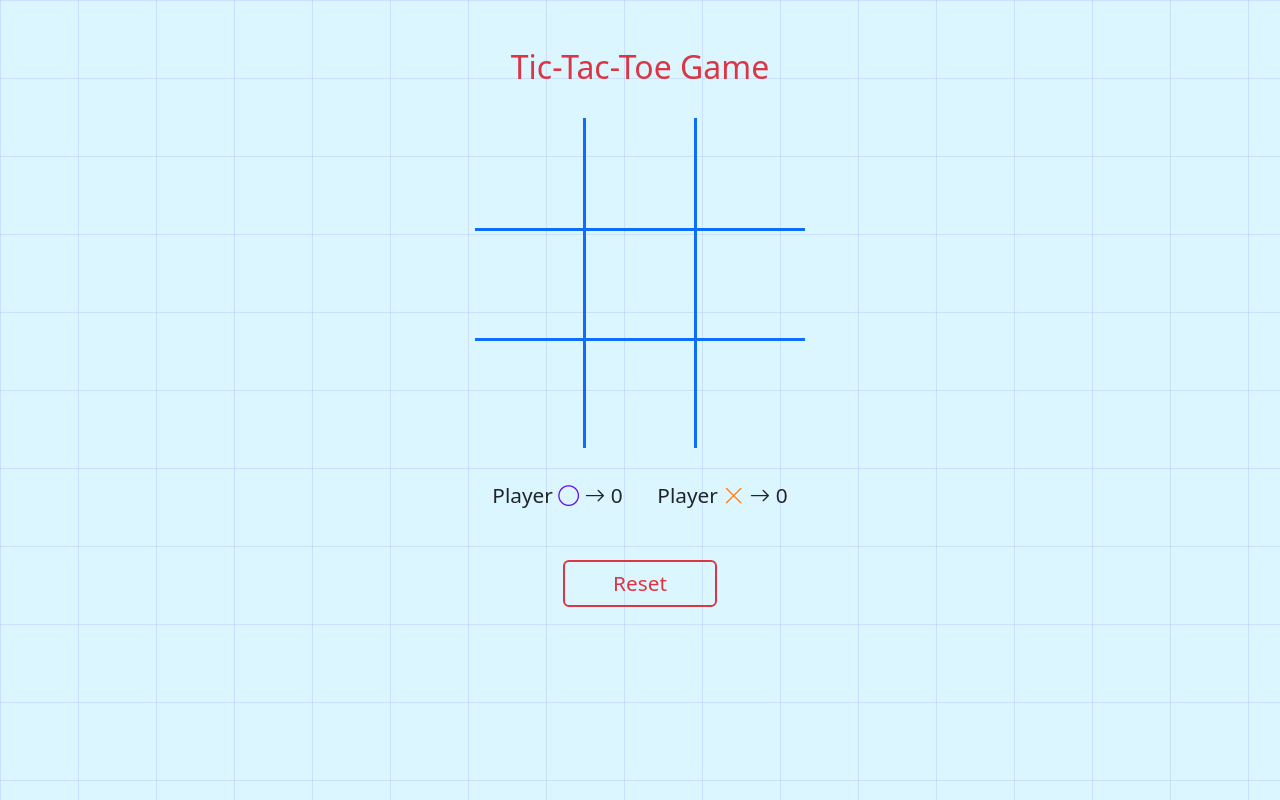
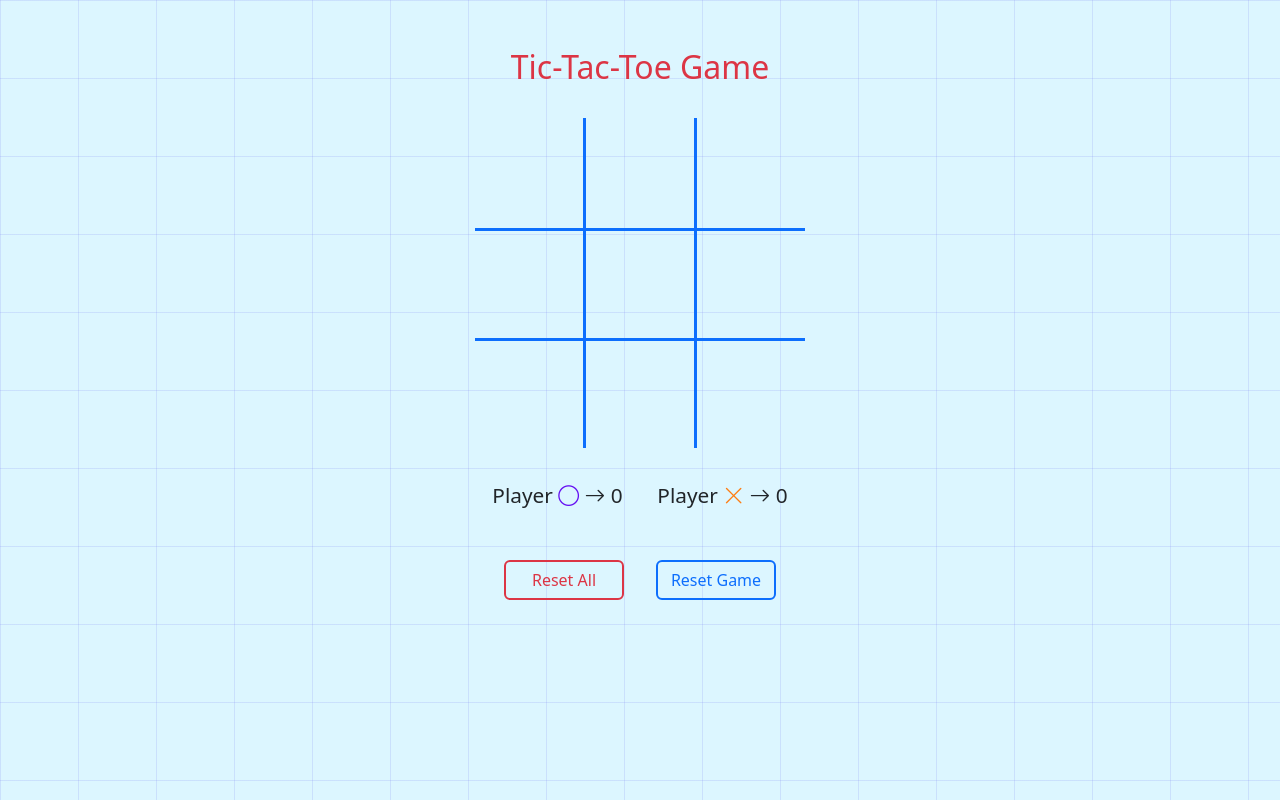
Before and after one commit to ashoaa/Tic-Tac-Toe, a React (Vite) app: page / in a window 1280 px wide. Built offline with nearby package versions, Linux system fonts and the light colour scheme.

Commit message:
Add reset result

```diff
--- a/src/Reset.css
+++ b/src/Reset.css
@@ -1,11 +1,22 @@
 .button {
   display: grid;
+  grid-template-columns: 1fr 1fr;
+  column-gap: 2rem;
   width: auto;
-  justify-items: center;
+  justify-items: end;
 }
 
-#reset-btn {
+#reset-btn1 {
+  width: 120px;
   font-weight: 500;
-  font-size: 1.3rem;
+  font-size: 1rem;
   border-width: 2px;
 }
+
+#reset-btn2 {
+  width: 120px;
+  font-weight: 500;
+  font-size: 1rem;
+  border-width: 2px;
+  justify-self: start;
+}
--- a/src/Reset.jsx
+++ b/src/Reset.jsx
@@ -3,17 +3,27 @@ import { useDispatch } from "react-redux";
 import { gameActions } from "./store/store.jsx";
 const Reset = () => {
   const dispatch = useDispatch();
-  const clickHandler = () => {
+  const clickGameHandler = () => {
     dispatch(gameActions.resetGame(true));
+  };
+  const clickResultHandler = () => {
+    // localStorage.clear();
+    dispatch(gameActions.resetALL());
   };
   return (
     <>
       <div className="button">
         <button
-          id="reset-btn"
-          className="btn btn-outline-danger px-5"
-          onClick={clickHandler}>
-          Reset
+          id="reset-btn1"
+          className="btn btn-outline-danger px-2"
+          onClick={clickResultHandler}>
+          Reset All
+        </button>
+        <button
+          id="reset-btn2"
+          className="btn btn-outline-primary px-2"
+          onClick={clickGameHandler}>
+          Reset Game
         </button>
       </div>
     </>
```
